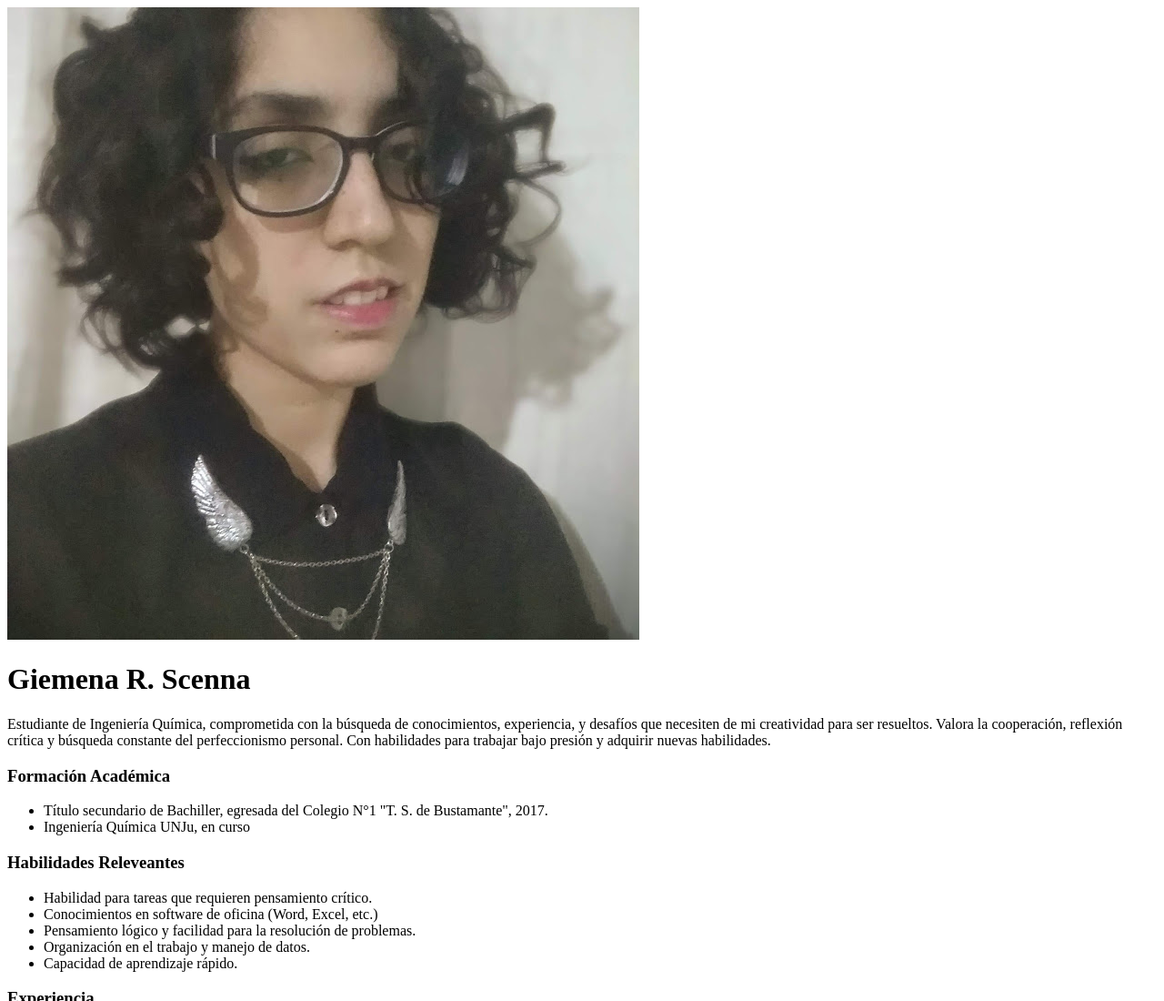
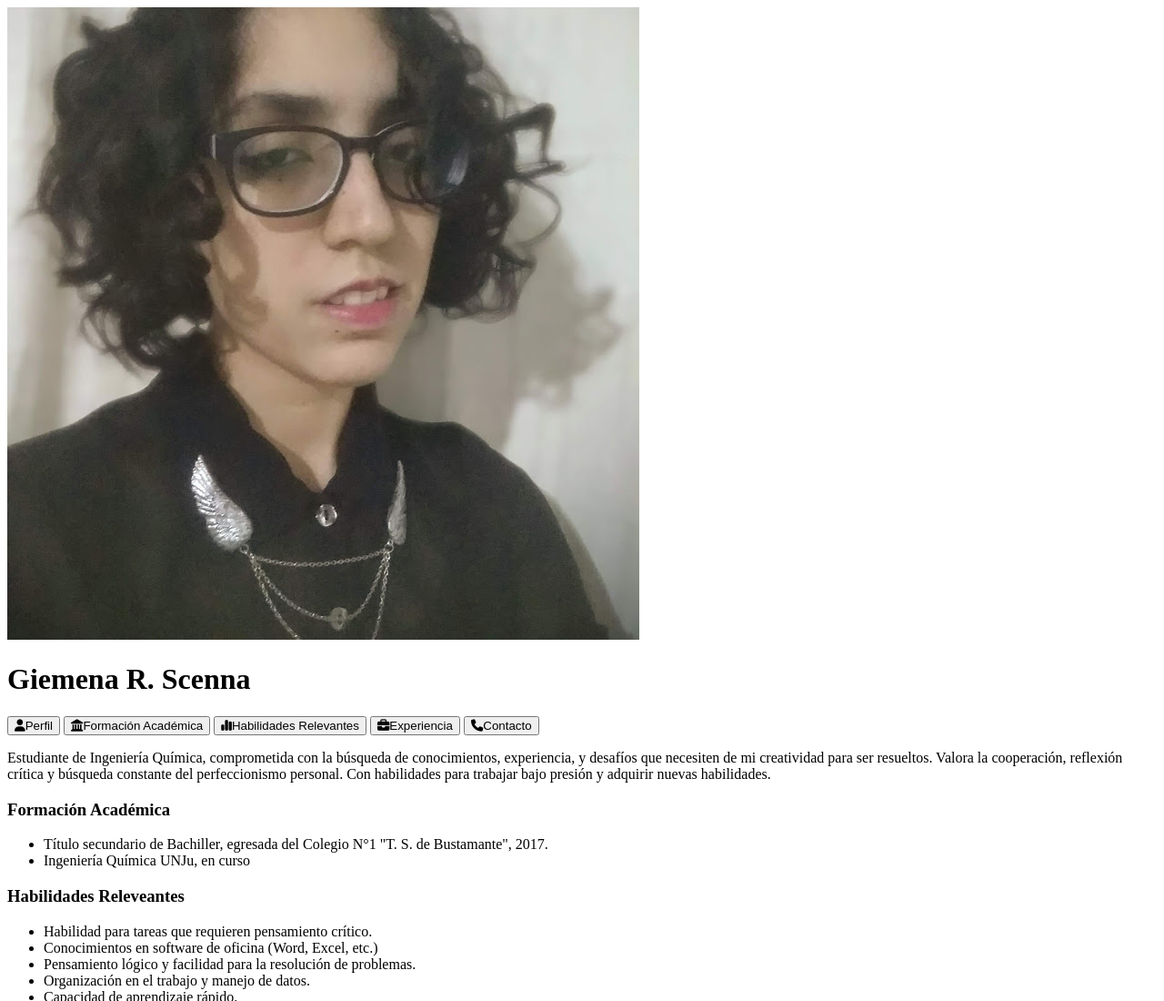
Before and after one commit to GimenaScenna/ProyectoCV, a plain HTML site: page estructura.html in a window 1280 px wide. Shown: the top 1100 px of the page at 91% size. Drawn offline with Linux system fonts and the light colour scheme.

Commit message:
Adición de una barra de navegación

```diff
--- a/estructura.html
+++ b/estructura.html
@@ -5,6 +5,8 @@
     <meta http-equiv="X-UA-Compatible" content="IE=edge">
     <meta name="viewport" content="width=device-width, initial-scale=1.0">
     <title>Scenna Gimena CV</title>
+    <script src="https://kit.fontawesome.com/6fd910de3a.js" crossorigin="anonymous"></script>
+
 </head>
 <body>
 
@@ -12,6 +14,14 @@
         <img src="Imagenes\IMG_20230101_031634_2.jpg" alt="Foto de perfil">
         <h1>Giemena R. Scenna</h1>
     </header>
+
+    <nav>
+        <button type="button" id="perfil"><i class="fa-solid fa-user"></i>Perfil</button>
+        <button type="button" id="formacion"><i class="fa-solid fa-landmark"></i>Formación Académica</button>
+        <button type="button" id="habilidades"><i class="fa-solid fa-chart-simple"></i>Habilidades Relevantes</button>
+        <button type="button" id="experiencia"><i class="fa-solid fa-briefcase"></i>Experiencia</button>
+        <button type="button" id="contacto"><i class="fa-solid fa-phone"></i>Contacto</button>
+    </nav>
 
     <section>
 
```
